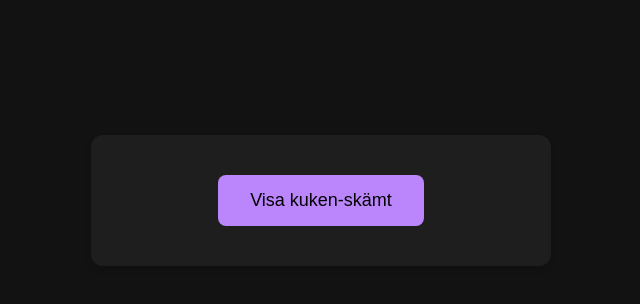
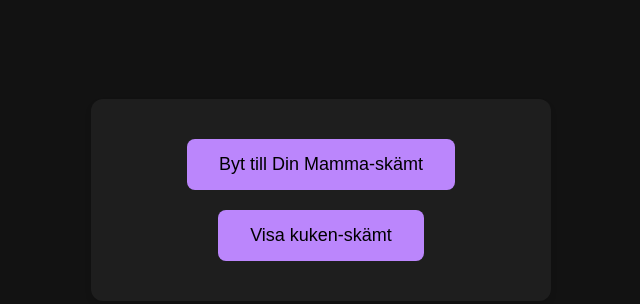
Before and after one commit to Antonios-Accidental-Features/kuken, a website: page index.html in a window 1280 px wide. Shown: the part 200-504 px from the top of the page, without its empty margins (319-959 px from the left). Drawn offline with Linux system fonts and the light colour scheme.

Commit message:
Update index.html

```diff
--- a/index.html
+++ b/index.html
@@ -8,6 +8,7 @@
 </head>
 <body>
     <div class="container">
+        <button id="toggleButton" class="btn btn-toggle">Byt till Din Mamma-skämt</button>
         <button id="jokeButton" class="btn">Visa kuken-skämt</button>
         <div id="jokeContainer" class="hidden">
             <p id="question" class="question"></p>
```
